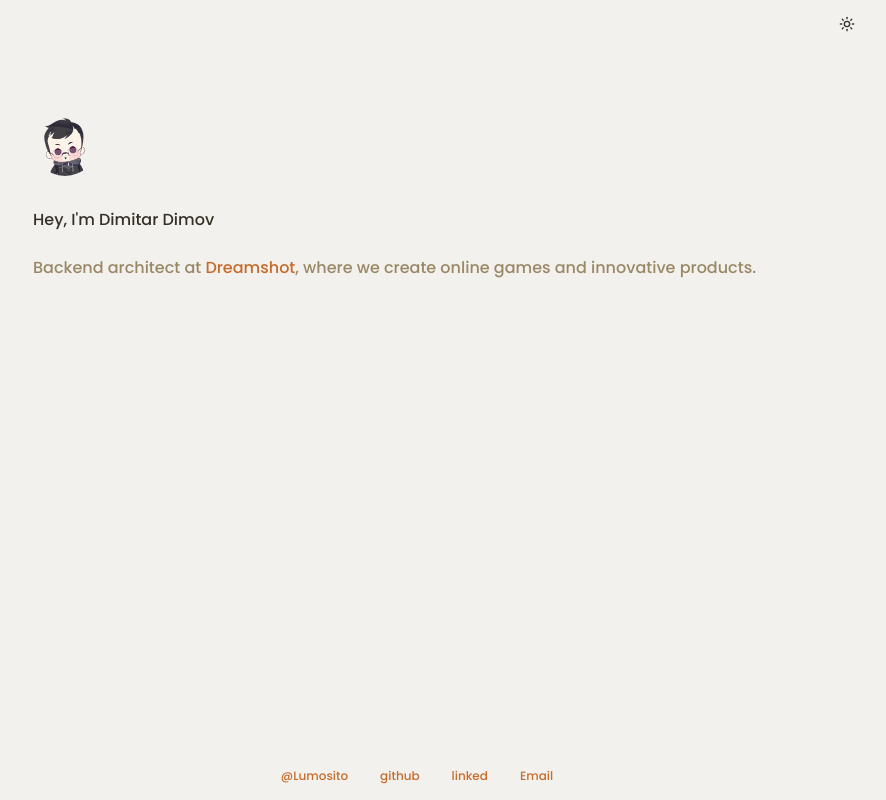
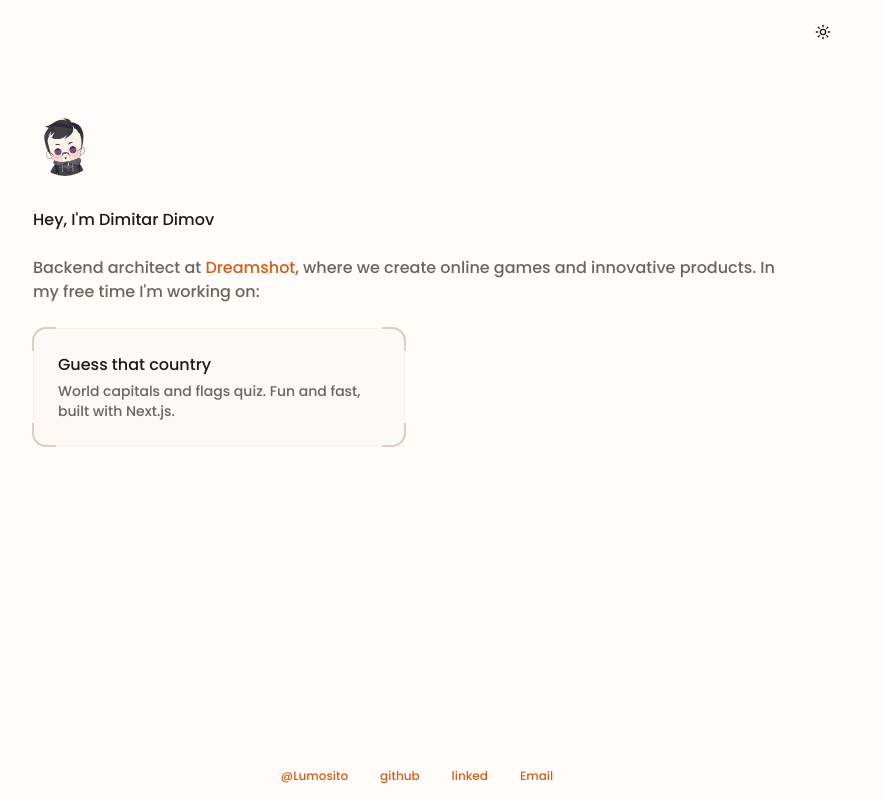
Before and after one commit to dstankovd/ddimov.dev, a Next.js app: page / in a window 1280 px wide. Shown: the whole page, without its empty margins (223-1109 px from the left). Built offline with nearby package versions, Linux system fonts and the light colour scheme.

Commit message:
add projects

```diff
--- a/src/app/globals.css
+++ b/src/app/globals.css
@@ -8,77 +8,48 @@ body {
 
 @layer base {
   :root {
-    --background: 40 20% 94%;
-    --foreground: 40 15% 18%;
-    --card: 40 20% 94%;
-    --card-foreground: 40 15% 18%;
-    --popover: 40 20% 94%;
-    --popover-foreground: 40 15% 18%;
-    --primary: 25 65% 47%;
-    --primary-foreground: 25 100% 97%;
-    --secondary: 40 40% 70%;
-    --secondary-foreground: 40 30% 10%;
-    --muted: 40 15% 85%;
-    --muted-foreground: 40 20% 50%;
-    --accent: 40 15% 85%;
-    --accent-foreground: 40 15% 18%;
-    --destructive: 0 70% 50%;
-    --destructive-foreground: 0 10% 95%;
-    --border: 40 20% 80%;
-    --input: 40 20% 80%;
-    --ring: 25 65% 47%;
+    --background: 22 100% 99%;
+    --foreground: 22 5% 10%;
+    --card: 22 50% 98%;
+    --card-foreground: 22 5% 15%;
+    --popover: 22 100% 98%;
+    --popover-foreground: 22 100% 10%;
+    --primary: 22 80.5% 46.3%;
+    --primary-foreground: 0 0% 100%;
+    --secondary: 22 30% 90%;
+    --secondary-foreground: 0 0% 0%;
+    --muted: -16 30% 95%;
+    --muted-foreground: 22 5% 40%;
+    --accent: -16 30% 90%;
+    --accent-foreground: 22 5% 15%;
+    --destructive: 0 100% 50%;
+    --destructive-foreground: 22 5% 98%;
+    --border: 22 30% 82%;
+    --input: 22 30% 50%;
+    --ring: 22 80.5% 46.3%;
     --radius: 1rem;
-    --chart-1: 25 65% 47%;
-    --chart-2: 10 65% 47%;
-    --chart-3: 340 70% 50%;
-    --chart-4: 60 70% 40%;
-    --chart-5: 120 40% 45%;
-
-    --sidebar-background: 40 20% 91%;
-    --sidebar-foreground: 40 15% 31%;
-    --sidebar-primary: 25 65% 44%;
-    --sidebar-primary-foreground: 25 100% 100%;
-    --sidebar-accent: 40 15% 82%;
-    --sidebar-accent-foreground: 40 15% 18%;
-    --sidebar-border: 40 20% 77%;
-    --sidebar-ring: 25 65% 44%;
   }
-
   .dark {
-    --background: 40 15% 10%;
-    --foreground: 40 30% 90%;
-    --card: 40 15% 10%;
-    --card-foreground: 40 30% 90%;
-    --popover: 40 15% 10%;
-    --popover-foreground: 40 30% 90%;
-    --primary: 25 65% 47%;
-    --primary-foreground: 25 100% 97%;
-    --secondary: 40 30% 20%;
-    --secondary-foreground: 40 50% 80%;
-    --muted: 40 20% 15%;
-    --muted-foreground: 40 30% 60%;
-    --accent: 40 20% 15%;
-    --accent-foreground: 40 30% 90%;
-    --destructive: 0 70% 50%;
-    --destructive-foreground: 0 10% 95%;
-    --border: 40 30% 20%;
-    --input: 40 30% 20%;
-    --ring: 25 65% 47%;
+    --background: 22 10% 10%;
+    --foreground: 22 5% 97%;
+    --card: 22 5% 10%;
+    --card-foreground: 22 5% 97%;
+    --popover: 22 10% 5%;
+    --popover-foreground: 22 5% 97%;
+    --primary: 22 80.5% 46.3%;
+    --primary-foreground: 0 0% 100%;
+    --secondary: 22 10% 20%;
+    --secondary-foreground: 0 0% 100%;
+    --muted: -16 10% 25%;
+    --muted-foreground: 22 5% 65%;
+    --accent: -16 10% 25%;
+    --accent-foreground: 22 5% 95%;
+    --destructive: 0 50% 50%;
+    --destructive-foreground: 22 5% 97%;
+    --border: 22 20% 50%;
+    --input: 22 20% 50%;
+    --ring: 22 80.5% 46.3%;
     --radius: 1rem;
-    --chart-1: 340 65% 50%;
-    --chart-2: 60 70% 40%;
-    --chart-3: 120 50% 45%;
-    --chart-4: 10 65% 47%;
-    --chart-5: 25 70% 50%;
-
-    --sidebar-background: 40 15% 2%;
-    --sidebar-foreground: 40 30% 50%;
-    --sidebar-primary: 25 65% 39%;
-    --sidebar-primary-foreground: 25 100% 97%;
-    --sidebar-accent: 40 20% 25%;
-    --sidebar-accent-foreground: 40 30% 90%;
-    --sidebar-border: 40 30% 12%;
-    --sidebar-ring: 25 65% 39%;
   }
 }
 
--- a/src/app/page.tsx
+++ b/src/app/page.tsx
@@ -1,4 +1,14 @@
+import { Card } from "@/components/ui/card";
 import Image from "next/image";
+
+const projects = [
+  {
+    title: "Guess that country",
+    description:
+      "World capitals and flags quiz. Fun and fast, built with Next.js.",
+    href: "http://guess-the-country.ddimov.dev/",
+  },
+];
 
 export default function Home() {
   return (
@@ -24,8 +34,14 @@ export default function Home() {
             >
               Dreamshot
             </a>
-            , where we create online games and innovative products.
+            , where we create online games and innovative products. In my free
+            time I&apos;m working on:
           </p>
+          <div className="grid grid-cols-1 md:grid-cols-2 gap-6 w-full">
+            {projects.map((project, i) => (
+              <Card key={i} {...project}></Card>
+            ))}
+          </div>
         </div>
       </section>
     </div>
--- a/src/components/header.tsx
+++ b/src/components/header.tsx
@@ -14,7 +14,7 @@ export default function Header() {
 
   return (
     <header className="fixed top-0 left-0 right-0 h-12 py-2 z-10">
-      <nav className="max-w-4xl mx-auto h-full flex items-center justify-end gap-2">
+      <nav className="max-w-4xl mx-auto h-full flex items-center justify-end gap-2 p-6">
         <Button
           variant="ghost"
           size="icon"
--- /dev/null
+++ b/src/components/ui/card.tsx
@@ -0,0 +1,26 @@
+import Link from "next/link";
+import * as React from "react";
+
+export function Card({
+  title,
+  description,
+  href,
+}: {
+  title: string;
+  description: string;
+  href: string;
+}) {
+  return (
+    <Link href={href} target="_blank">
+      <div className="p-6 w-full relative border rounded-md border-border/25 bg-card hover:border-border hover:cursor-pointer text-muted-foreground">
+        <h3 className="text-md mb-1 text-foreground">{title}</h3>
+        <p className="text-sm">{description}</p>
+
+        <div className="text-border size-6 absolute -top-0.5 -left-0.5 border-l-2 border-t-2 rounded-tl-md" />
+        <div className="text-border size-6 absolute -top-0.5 -right-0.5 border-r-2 border-t-2 rounded-tr-md" />
+        <div className="text-border size-6 absolute -bottom-0.5 -left-0.5 border-l-2 border-b-2 rounded-bl-md" />
+        <div className="text-border size-6 absolute -bottom-0.5 -right-0.5 border-r-2 border-b-2 rounded-br-md" />
+      </div>
+    </Link>
+  );
+}
```
